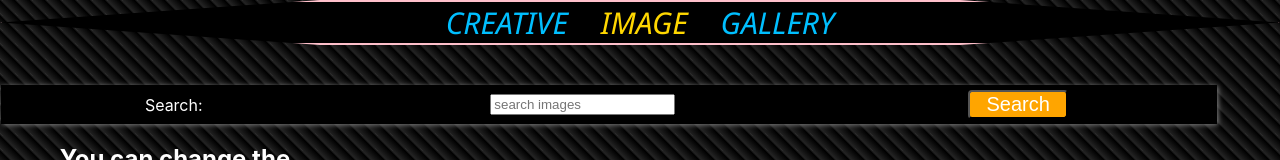
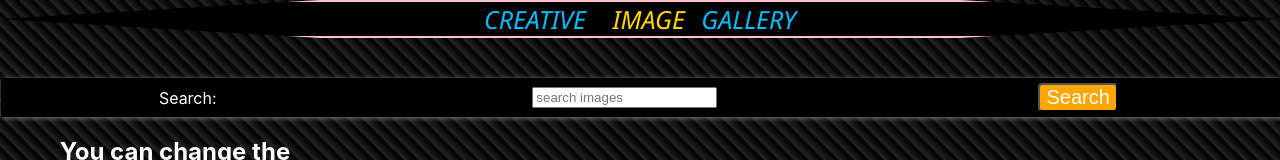
Before and after one commit to RAJEEV2510/images, a React (Create React App) app: page / in a window 1280 px wide. Shown: the top 160 px of the page. Built offline with nearby package versions, Linux system fonts and the light colour scheme; no server answers.

Commit message:
css updates

```diff
--- a/src/App.css
+++ b/src/App.css
@@ -6,7 +6,7 @@
  background-color: black;
  color:white;
   align-items: center;
- width: 95%;
+ width: 100%;
 }
 .Mygallery{
 
@@ -26,7 +26,7 @@ img{
   border: 2px solid pink;
   background-color: black;
   text-align: center;
-  font-size: 30px;
+  font-size: 25px;
   margin-bottom: 40px;
   font-style: italic;
   color:deepskyblue;
@@ -54,8 +54,9 @@ select{
     color: #FFFFFF;
     text-align: center;
     font-size: 20px;
+    margin-left:4px;
 
-    width: 100px;
+    width: 80px;
     transition: all 0.5s;
     cursor: pointer;
     margin: 5px;
@@ -91,17 +92,17 @@ select{
   0%{
     color: deepskyblue;
     margin-left:20px ;
-    margin-right:20px ;
+
   }
   10%{
     color: deepskyblue;
-    margin-left:25px ;
-    margin-right:25px;
+    margin-left:20px ;
+
   }
 
   50%{
-    margin-left:25px ;
-    margin-right: 25px;
+    margin-left:20px ;
+
 color:gold;
   }
 80%{
```
